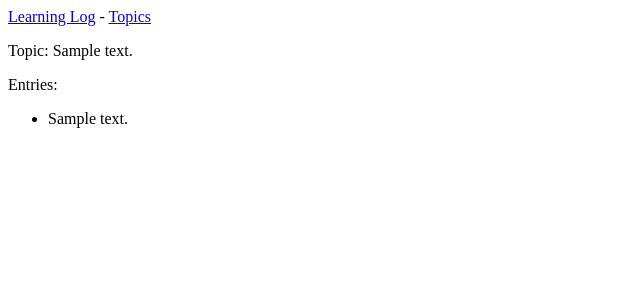
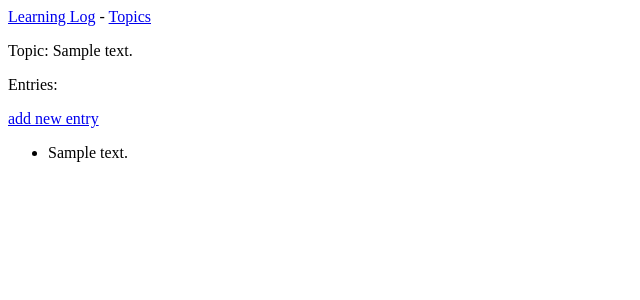
Before and after one commit to niknug/learning_log, a Django app: page /topics/1/ in a window 1280 px wide. Shown: the top 300 px of the page, without its empty margins (0-640 px from the left). Run offline with Django 5.2, Linux system fonts and the light colour scheme; tables that the repository leaves empty hold one stand-in row (values such as "Sample post").

Commit message:
Added new entry page for users

```diff
--- a/learning_logs/templates/learning_logs/topic.html
+++ b/learning_logs/templates/learning_logs/topic.html
@@ -3,6 +3,10 @@
 {% block content %}
     <p>Topic: {{ topic }}</p>
     <p>Entries:</p>
+    <p>
+        <a href="{% url 'learning_logs:new_entry' topic.id %}">add new
+            entry</a>
+    </p>
     <ul>
         {% for entry in entries %}
             <li>
--- a/learning_logs/views.py
+++ b/learning_logs/views.py
@@ -1,6 +1,6 @@
 from django.shortcuts import render, redirect
-from .models import Topic
-from .forms import TopicForm
+from .models import Topic, Entry
+from .forms import TopicForm, EntryForm
 
 
 # Create your views here.
@@ -32,3 +32,19 @@ def new_topic(request):
 
     context = {'form': form}
     return render(request, 'learning_logs/new_topic.html', context)
+
+
+def new_entry(request, topic_id):
+    topic = Topic.objects.get(id=topic_id)
+    if request.method != 'POST':
+        form = EntryForm()
+    else:
+        form = EntryForm(data=request.POST)
+        if form.is_valid():
+            new_entry = form.save(commit=False)
+            new_entry.topic = topic
+            new_entry.save()
+            return redirect('learning_logs:topic', topic_id=topic_id)
+
+    context = {'topic': topic, 'form': form}
+    return render(request, 'learning_logs/new_entry.html', context)
```
Also changed, not shown: learning_logs/forms.py (+9 -1 lines), learning_logs/templates/learning_logs/new_entry.html (added, +12 -0 lines).
